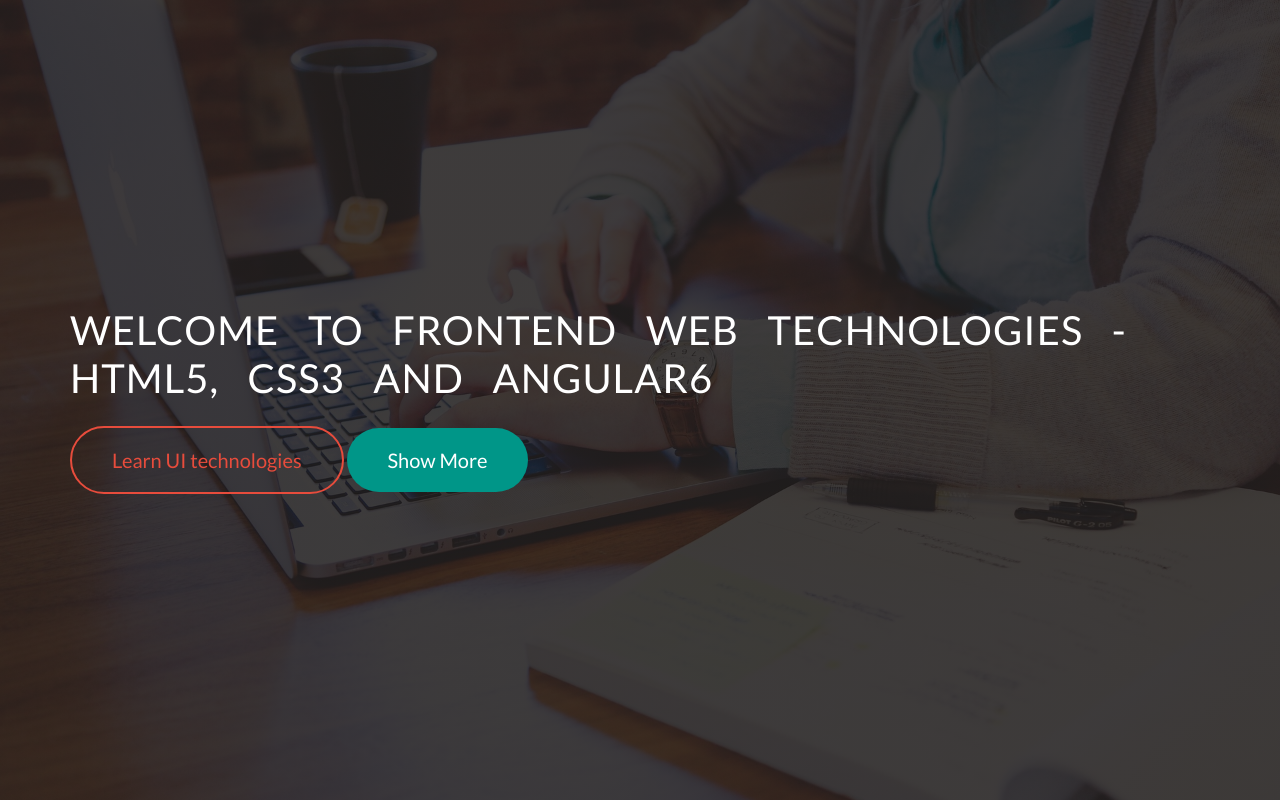
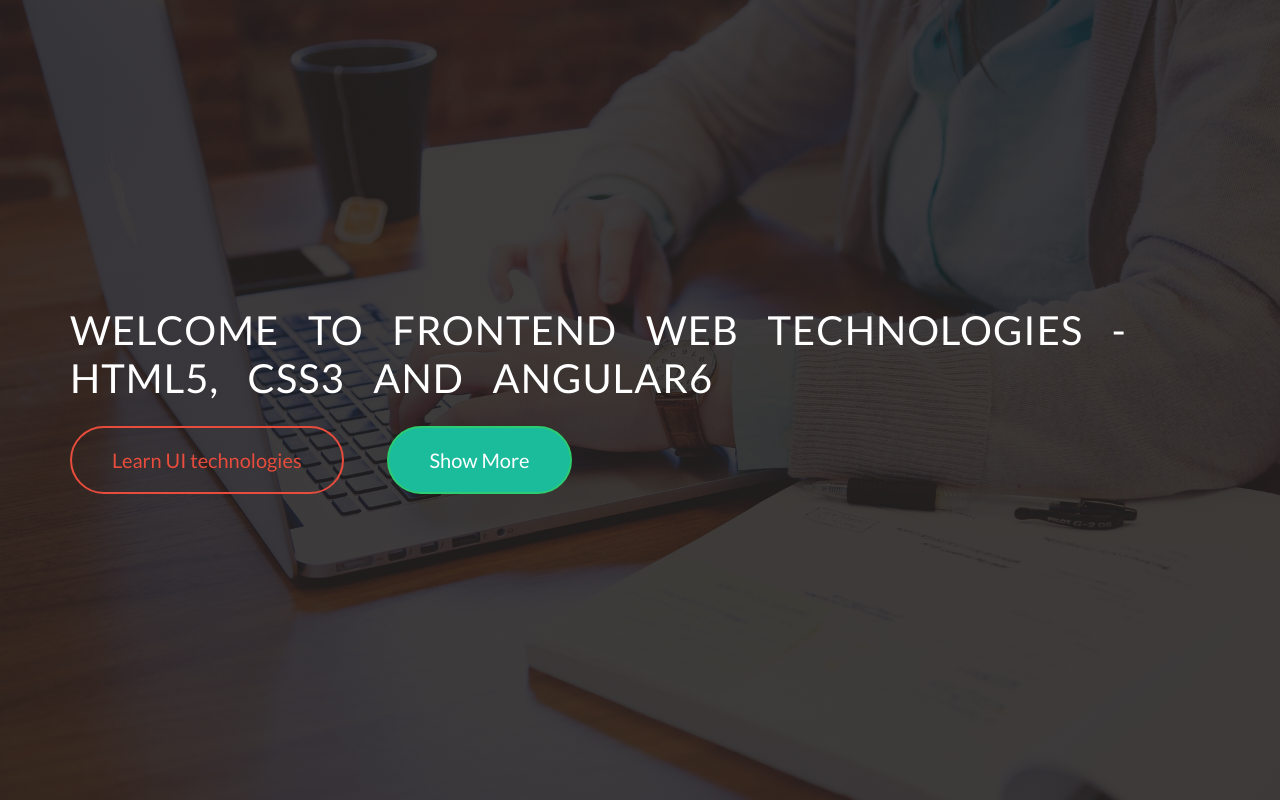
Before and after one commit to lekhrajdinkar/css_html, a plain HTML site: page index.html in a window 1280 px wide. Drawn offline with Linux system fonts and the light colour scheme.

Commit message:
header -2
button improvements

```diff
--- a/resources/css/style.css
+++ b/resources/css/style.css
@@ -46,19 +46,41 @@ h1 {
     transform: translate(-50%,-50%);
 }
 
-.btn {
+/* Button --- start */
+.btn:link,
+.btn:visited {
     display: inline-block; padding: 20px 40px;   font-weight: 300;
     text-decoration: none;
     border-radius: 50px;
-    color: #fff;
 }
 
-.btn-lime {
+.btn-lime:link,
+.btn-lime:visited{
     color: #e74c3c;
     border: 2px solid #e74c3c;
+    margin-right: 40px;
 }
 
-.btn-tan {
-    background-color: #009688;
-    border: 2px solid ##2ecc71;
+.btn-lime:active,
+.btn-lime:hover{
+    color: #fff;
+    border: 2px solid #fff;
+    transition: background-color 2.5s, border 2.5s, color 0.5s ;
 }
+
+
+.btn-tan:link,
+.btn-tan:visited {
+    color: #fff;
+    background-color: #1abc9c;
+    border: 2px solid #2ecc71;
+}
+
+.btn-tan:active,
+.btn-tan:hover {
+    color: #2d3317;
+    background-color: #16a085;
+    border: 2px solid #2d3317;
+    transition: background-color 2.5s, border 2.5s, color 0.5s ;
+}
+/* Button --- end */
```
Also changed, not shown: 1 other file.
